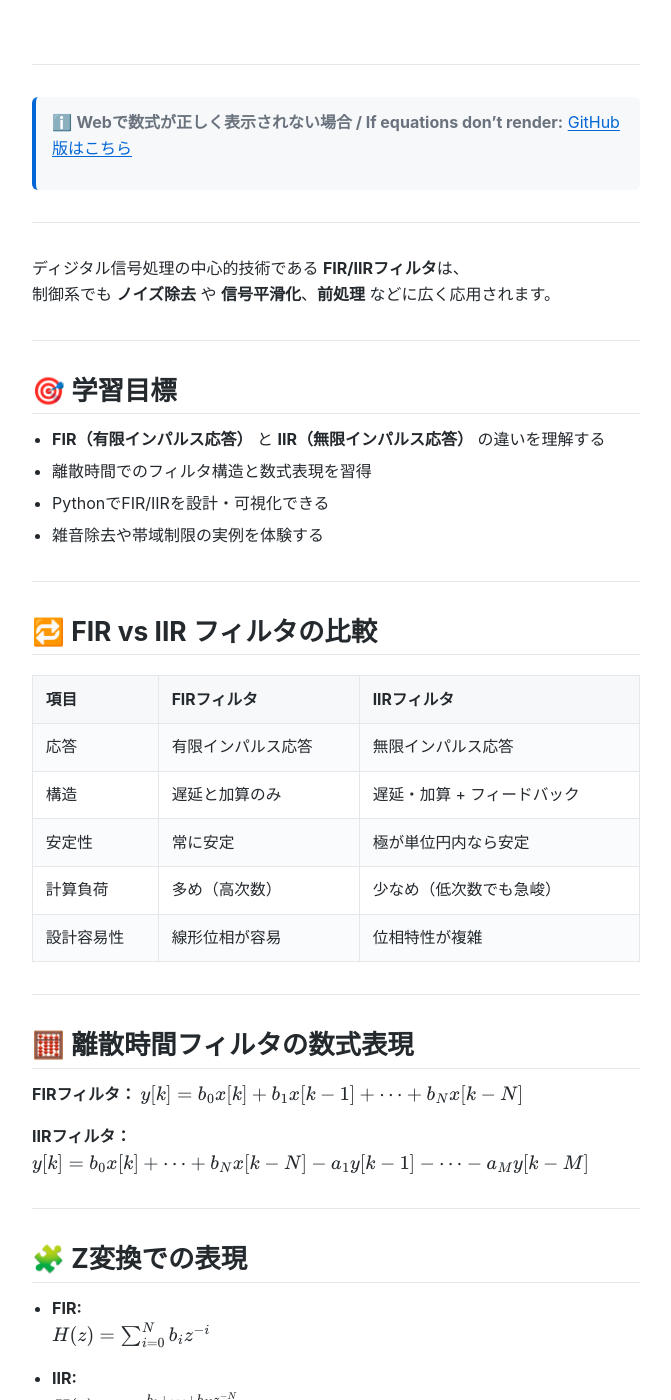
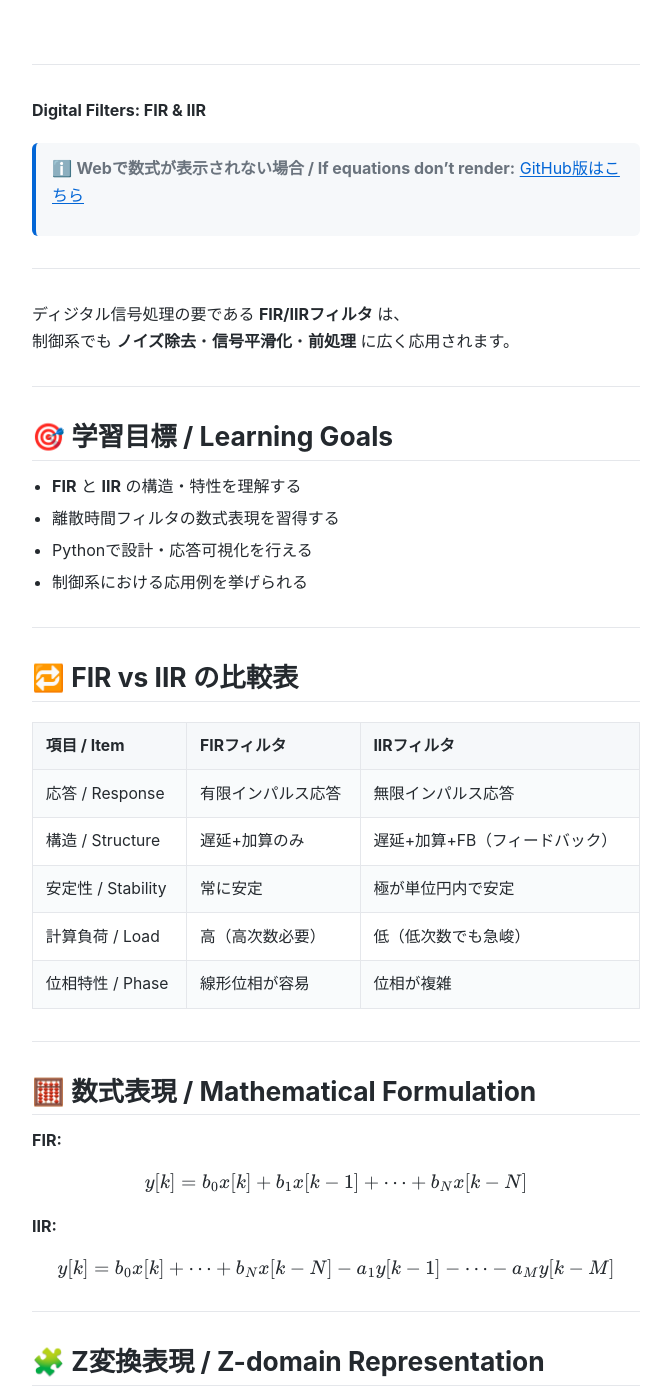
Before and after one commit to Samizo-AITL/EduController, a Jekyll site: the page built from part04_digital/theory/04_fir_iir_filter.md, in a window 1280 px wide and 1400 px high. Shown: the whole window, without its empty margins (304-975 px from the left). Built offline with Jekyll 4.4.1, drawn with Linux system fonts in a browser that asks for light colours; some of the changed text lies outside the part shown.

Commit message:
Update 04_fir_iir_filter.md

````diff
--- a/part04_digital/theory/04_fir_iir_filter.md
+++ b/part04_digital/theory/04_fir_iir_filter.md
@@ -6,89 +6,100 @@
 
 ---
 
-# 📡 04. FIR/IIR フィルタ設計と応答特性（Digital Filters: FIR & IIR）
+# 📡 04. FIR/IIR フィルタ設計と応答特性
+**Digital Filters: FIR & IIR**
 
-> ℹ️ **Webで数式が正しく表示されない場合 / If equations don't render:** [GitHub版はこちら](https://github.com/Samizo-AITL/EduController/blob/main/part04_digital/theory/04_fir_iir_filter.md)
+> ℹ️ **Webで数式が表示されない場合 / If equations don't render:** [GitHub版はこちら](https://github.com/Samizo-AITL/EduController/blob/main/part04_digital/theory/04_fir_iir_filter.md)
 
 ---
 
-ディジタル信号処理の中心的技術である **FIR/IIRフィルタ**は、
-制御系でも **ノイズ除去** や **信号平滑化**、**前処理** などに広く応用されます。
+ディジタル信号処理の要である **FIR/IIRフィルタ** は、
+制御系でも **ノイズ除去**・**信号平滑化**・**前処理** に広く応用されます。
 
 ---
 
-## 🎯 学習目標
+## 🎯 学習目標 / Learning Goals
 
-- **FIR（有限インパルス応答）** と **IIR（無限インパルス応答）** の違いを理解する
-- 離散時間でのフィルタ構造と数式表現を習得
-- PythonでFIR/IIRを設計・可視化できる
-- 雑音除去や帯域制限の実例を体験する
+- **FIR** と **IIR** の構造・特性を理解する
+- 離散時間フィルタの数式表現を習得する
+- Pythonで設計・応答可視化を行える
+- 制御系における応用例を挙げられる
 
 ---
 
-## 🔁 FIR vs IIR フィルタの比較
+## 🔁 FIR vs IIR の比較表
 
-| 項目        | FIRフィルタ | IIRフィルタ |
-|-------------|-------------|-------------|
-| 応答        | 有限インパルス応答 | 無限インパルス応答 |
-| 構造        | 遅延と加算のみ | 遅延・加算 + フィードバック |
-| 安定性      | 常に安定 | 極が単位円内なら安定 |
-| 計算負荷    | 多め（高次数） | 少なめ（低次数でも急峻） |
-| 設計容易性  | 線形位相が容易 | 位相特性が複雑 |
+| **項目 / Item**   | **FIRフィルタ** | **IIRフィルタ** |
+|------------------|----------------|----------------|
+| 応答 / Response  | 有限インパルス応答 | 無限インパルス応答 |
+| 構造 / Structure | 遅延+加算のみ     | 遅延+加算+FB（フィードバック） |
+| 安定性 / Stability | 常に安定         | 極が単位円内で安定 |
+| 計算負荷 / Load   | 高（高次数必要）  | 低（低次数でも急峻） |
+| 位相特性 / Phase  | 線形位相が容易    | 位相が複雑         |
 
 ---
 
-## 🧮 離散時間フィルタの数式表現
+## 🧮 数式表現 / Mathematical Formulation
 
-**FIRフィルタ：**
+**FIR:**
+
 $$
 y[k] = b_0 x[k] + b_1 x[k-1] + \dots + b_N x[k-N]
 $$
 
-**IIRフィルタ：**
+**IIR:**
+
 $$
 y[k] = b_0 x[k] + \dots + b_N x[k-N] - a_1 y[k-1] - \dots - a_M y[k-M]
 $$
 
 ---
 
-## 🧩 Z変換での表現
+## 🧩 Z変換表現 / Z-domain Representation
 
 - **FIR:**
-  $$
-  H(z) = \sum_{i=0}^N b_i z^{-i}
-  $$
+
+$$
+H(z) = \sum_{i=0}^N b_i z^{-i}
+$$
 
 - **IIR:**
-  $$
-  H(z) = \frac{b_0 + \dots + b_N z^{-N}}{1 + a_1 z^{-1} + \dots + a_M z^{-M}}
-  $$
+
+$$
+H(z) = \frac{b_0 + \dots + b_N z^{-N}}{1 + a_1 z^{-1} + \dots + a_M z^{-M}}
+$$
 
 ---
 
-## 🧪 Pythonによる設計例
+## 🧪 Python実装例 / Python Example
 
 ```python
 from scipy.signal import firwin, lfilter
+import numpy as np
 
-# FIRフィルタ設計（窓関数法）
-b = firwin(numtaps=51, cutoff=0.2)  # カットオフ正規化0.2
-y = lfilter(b, 1.0, x)  # 信号xに適用
+# サンプル信号
+fs = 1000
+t = np.linspace(0, 1, fs, endpoint=False)
+x = np.sin(2*np.pi*50*t) + 0.5*np.sin(2*np.pi*300*t)
+
+# FIR設計（カットオフ200Hz）
+b = firwin(numtaps=51, cutoff=200, fs=fs)
+y = lfilter(b, 1.0, x)
 ```
 
 ---
 
-## 🧠 制御用途での選択目安
+## 🧠 制御系での選択指針 / Filter Selection Guide
 
-| 目的 | 推奨 | 理由 |
-|------|------|------|
+| **目的 / Purpose**   | **推奨 / Recommendation** | **理由 / Reason** |
+|----------------------|---------------------------|-------------------|
 | センサノイズ除去 | FIRまたはIIR-LPF | 高周波成分除去 |
-| スパイク除去 | 移動平均FIR | 簡易平滑化 |
-| 位相遅れ低減 | FIR（線形位相） | 波形維持 |
+| スパイク除去     | 移動平均FIR | 平滑化が効く |
+| 位相遅れ低減     | FIR（線形位相） | 波形を忠実に保持 |
 
 ---
 
-## 📚 参考資料
+## 📚 参考文献 / References
 
 - Proakis, *Digital Signal Processing*
 - Oppenheim & Schafer, *Discrete-Time Signal Processing*
````
